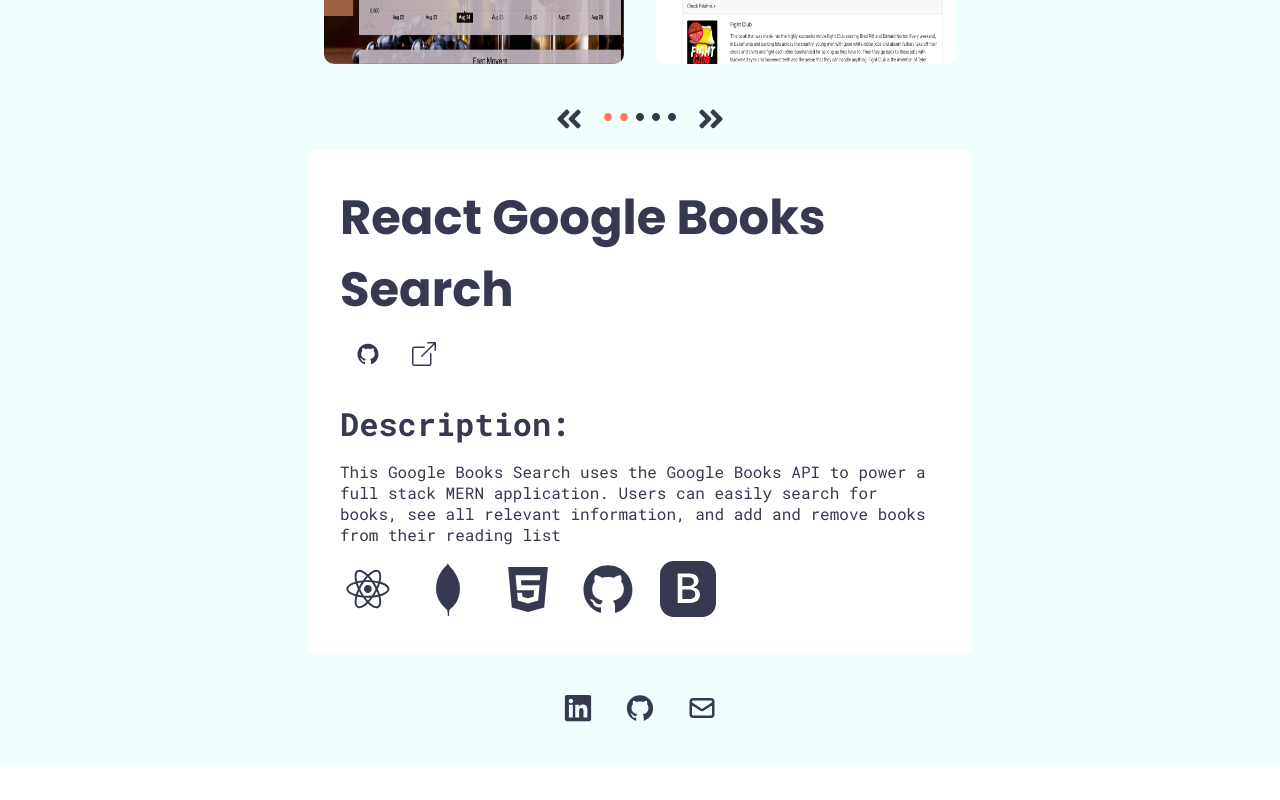
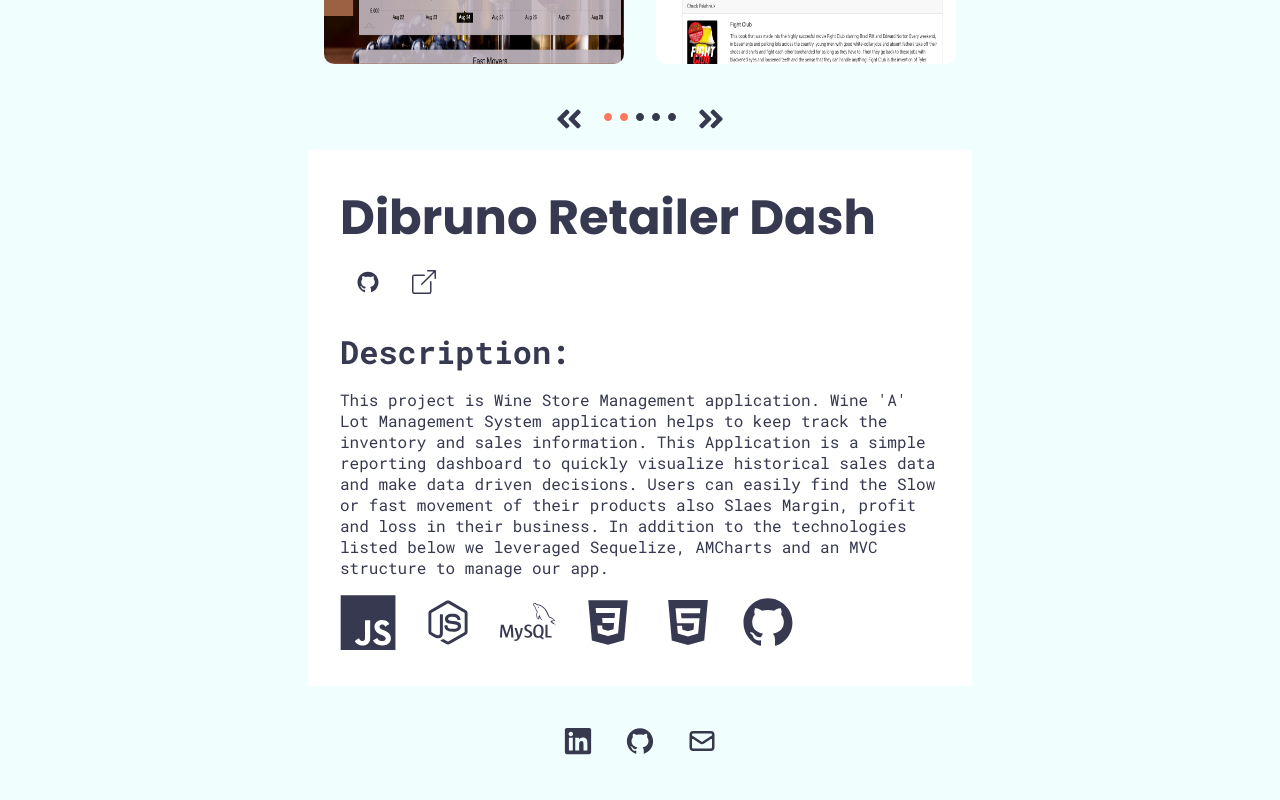
Before and after one commit to grburner/port-ts, a React (Create React App) app: page / in a window 1280 px wide. Shown: the part 1390-2190 px from the top of the page. Before the commit the page ends 2157 px from the top, so only its background shows below. Built offline with nearby package versions, Linux system fonts and the light colour scheme.

Commit message:
updated scroller to change description on rearrage

```diff
--- a/src/components/ProjectGroup/index.tsx
+++ b/src/components/ProjectGroup/index.tsx
@@ -5,13 +5,20 @@ import ProjectDesc from '../ProjectDesc';
 import ProjectRenderer from '../ProjectRenderer';
 import ArrowBar from '../ArrowBar';
 import ReviewGroup from '../ReviewGroup';
+import PortfolioContext from "../../utils/context";
 
 const ProjectGroup: React.FC = () => {
   const [projectIndex, setProjectIndex] = useState<number>(1);
+  const context = useContext(PortfolioContext)
 
   const handleDescChange = (newValue: number) => {
     setProjectIndex(newValue)
   }
+
+  // const imgRearrange = () => {
+  //   setProjectIndex(context.projectArrangement[0])
+  //   console.log('setarrange')
+  // };
 
   return (
     <div className={"project-container"}>
@@ -26,11 +33,11 @@ const ProjectGroup: React.FC = () => {
         <div className={`project-images`}>
           <ProjectRenderer projectIndex={projectIndex} onChange={handleDescChange}/>
         </div>
-        <ArrowBar />
+        <ArrowBar onChange={handleDescChange}/>
       </div>
       <div></div>
       <div></div>
-        <ProjectDesc projectIndex={projectIndex} />
+        <ProjectDesc projectIndex={context.projectArrangement[0]} />
       <div></div>
       <div></div>
       {/* <div>
--- a/src/components/ReviewGroup/index.tsx
+++ b/src/components/ReviewGroup/index.tsx
@@ -1,4 +1,4 @@
-import React, {useState} from "react";
+import React, { useState } from "react";
 import Review from '../Review';
 import './style.css';
 import "../../global.css";
```
Also changed, not shown: src/components/ArrowBar/index.tsx (+8 -3 lines), 1 other file (tests, documents, lock files or other folders).
